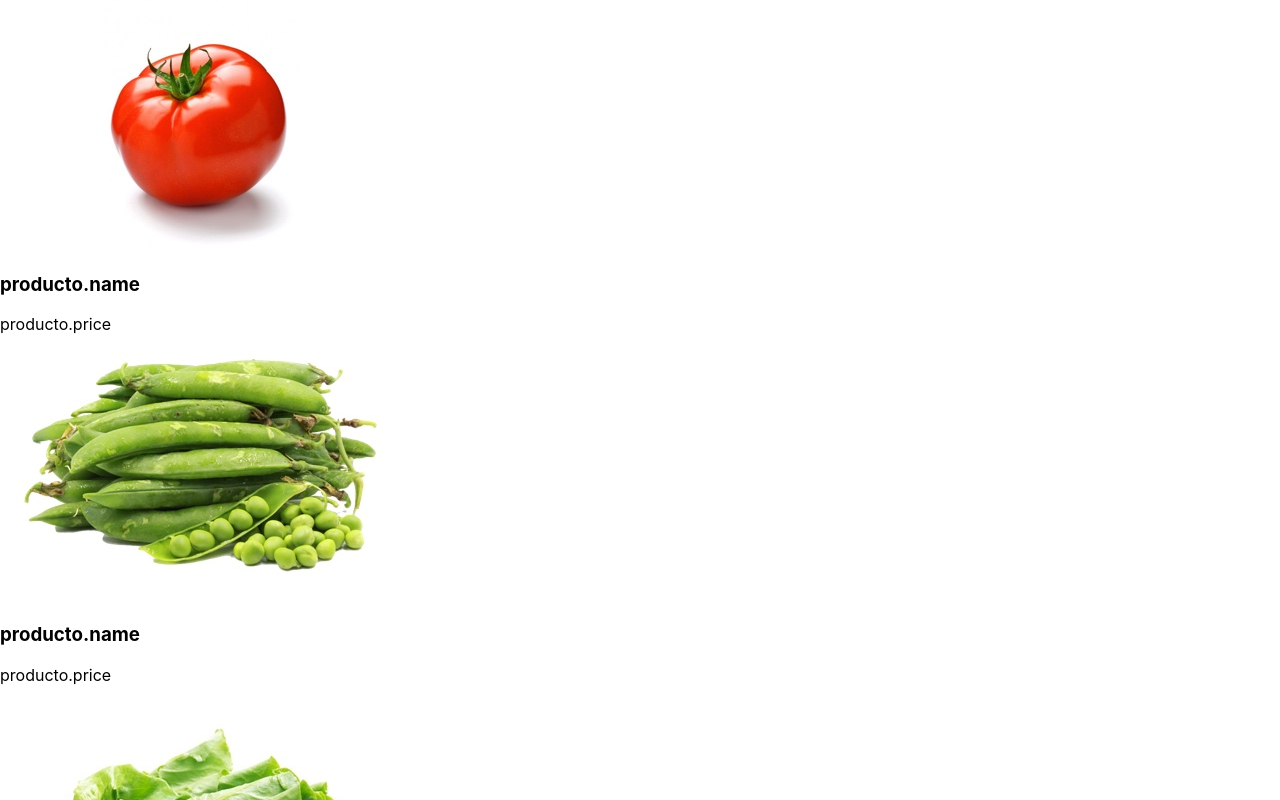
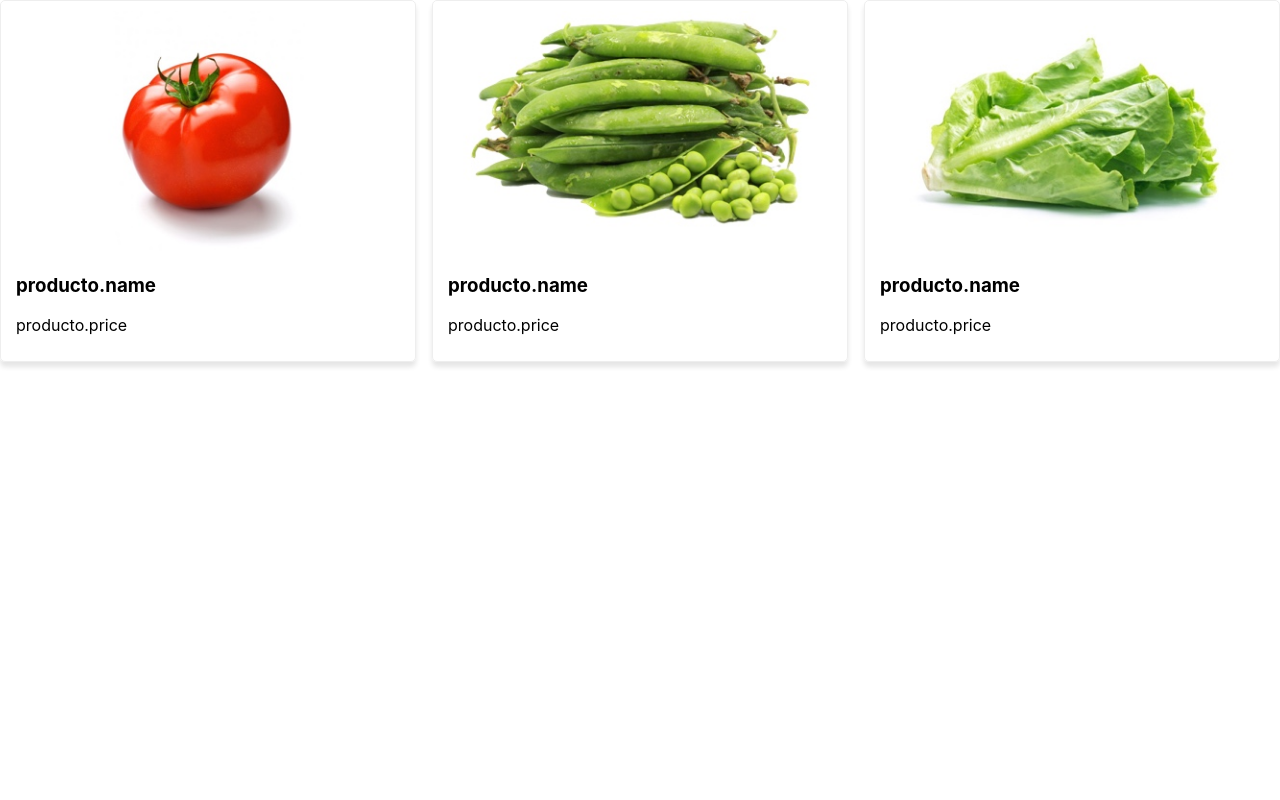
Before and after one commit to JoelTrinidad/carro-compras-react, a React (Create React App) app: page / in a window 1280 px wide. Shown: the top 800 px of the page. Built offline with nearby package versions, Linux system fonts and the light colour scheme.

Commit message:
style: products list initial styles

```diff
--- a/src/components/Producto.js
+++ b/src/components/Producto.js
@@ -1,11 +1,24 @@
 import { Component } from "react";
+
+const styles = {
+  producto: {
+    border: "solid 1px #eee",
+    boxShadow: "0 5px 5px rgba(0, 0, 0, 0.1)",
+    width: "30%",
+    padding: '10px 15px',
+    borderRadius: '5px',
+  },
+  img: {
+    width: '100%',
+  }
+};
 
 export default class Producto extends Component {
   render() {
     const { producto, agregarAlCarro } = this.props;
     return (
-      <div>
-        <img src={producto.img} alt={producto.name} />
+      <div style={styles.producto}>
+        <img style={styles.img} src={producto.img} alt={producto.name} />
         <h3>producto.name</h3>
         <p>producto.price</p>
       </div>
--- a/src/components/Productos.js
+++ b/src/components/Productos.js
@@ -1,11 +1,19 @@
 import { Component } from "react";
 import Producto from "./Producto";
+
+const styles = {
+  productos: {
+    display: "flex",
+    flexDirection: "row",
+    justifyContent: "space-between",
+  },
+};
 
 export default class Productos extends Component {
   render() {
     const { productos, agregarAlCarro } = this.props;
     return (
-      <div>
+      <div style={styles.productos}>
         {productos.map((producto) => (
           <Producto
             agregarAlCarro={agregarAlCarro}
```
